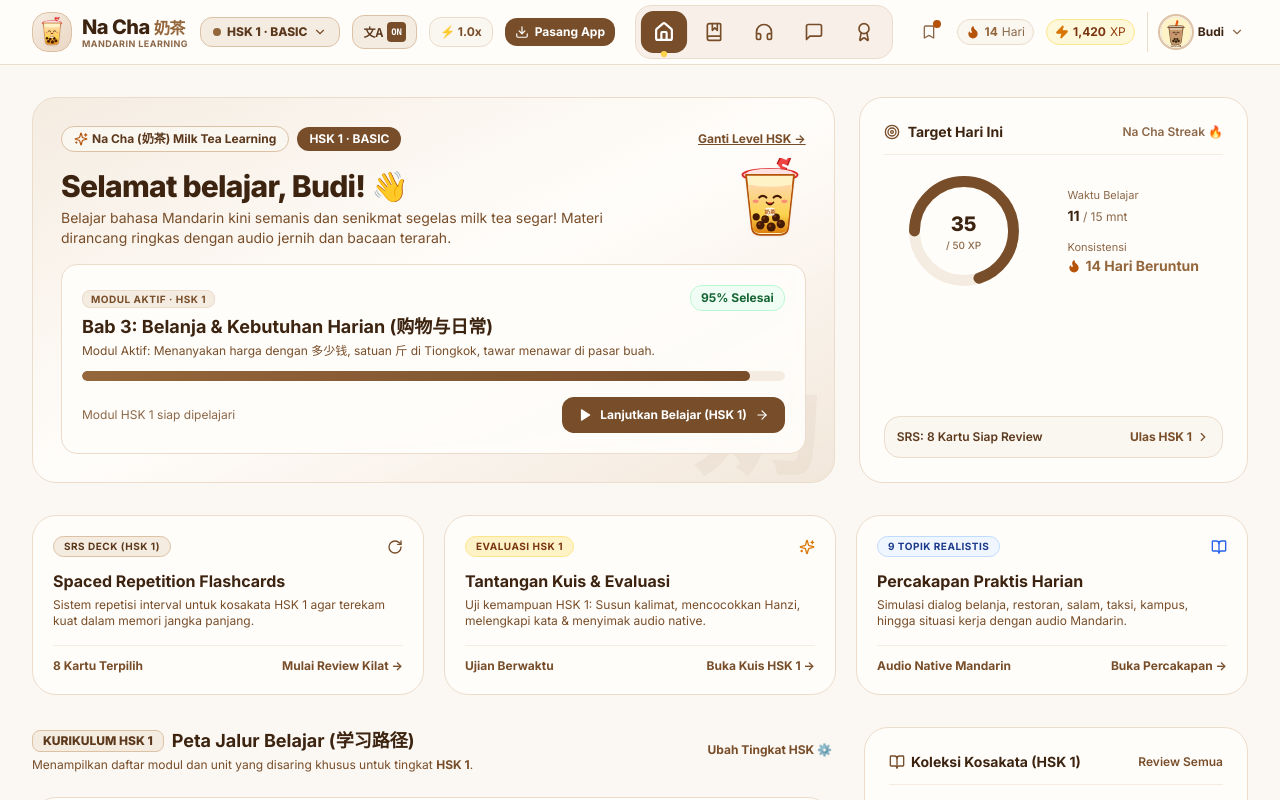
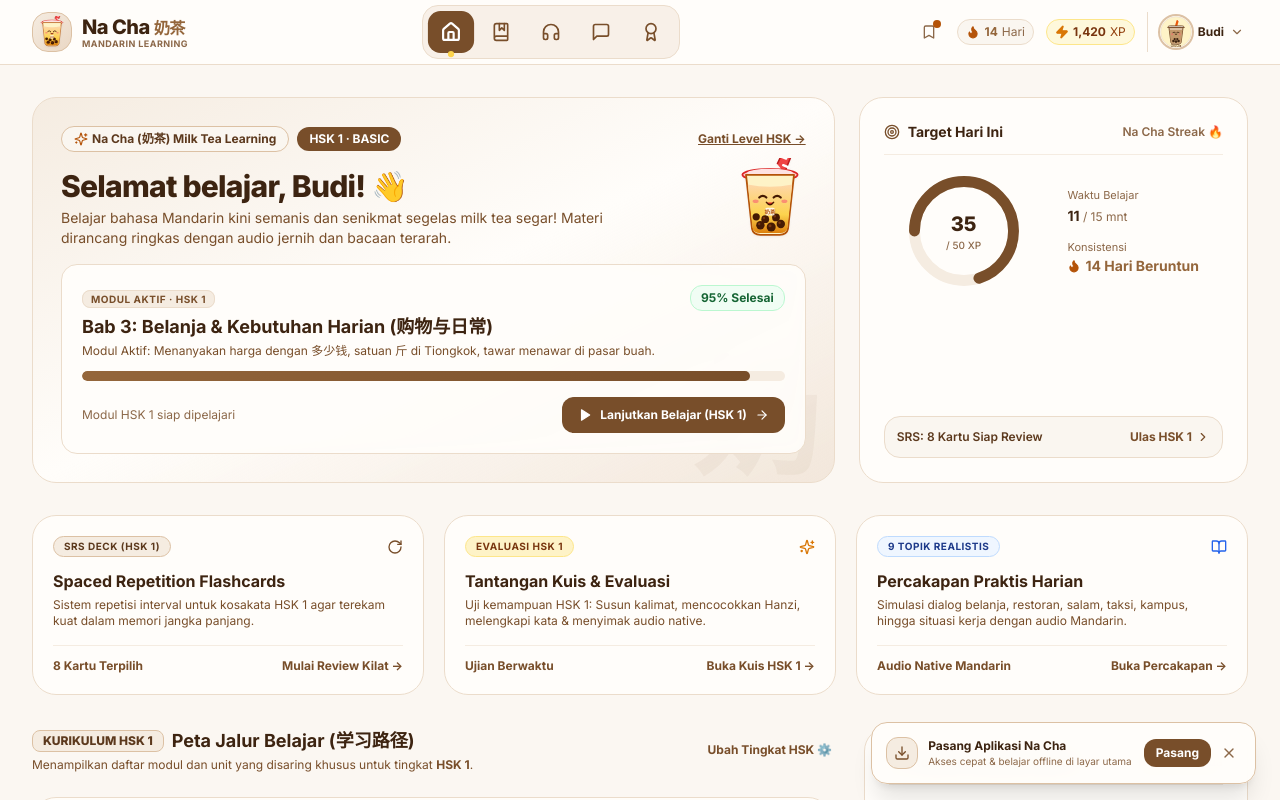
Before and after one commit to sharontabitha/na-cha-mandarin, a React (Vite) app: page / in a window 1280 px wide. Shown: the top 800 px of the page. Built offline with nearby package versions, Linux system fonts and the light colour scheme.

Commit message:
refactor: clean top header pills and add dismissible bottom install banner

```diff
--- a/src/App.jsx
+++ b/src/App.jsx
@@ -12,6 +12,7 @@ import MobileBottomNav from './components/MobileBottomNav';
 import { USER_PROFILE } from './data/learningData';
 import { audioService } from './services/speechService';
 import confetti from 'canvas-confetti';
+import { Download, X } from 'lucide-react';
 
 export default function App() {
   const [activeTab, setActiveTab] = useState('home');
@@ -32,6 +33,22 @@ export default function App() {
   // Active Guided Unit Learning Session
   // { unitId, title, level, step: 'vocab' | 'reading' | 'conversation' }
   const [activeUnitSession, setActiveUnitSession] = useState(null);
+
+  // Optional Dismissible Install Banner State
+  const [showInstallBanner, setShowInstallBanner] = useState(() => {
+    try {
+      return localStorage.getItem('nacha_hide_install_banner') !== 'true';
+    } catch(e) {
+      return true;
+    }
+  });
+
+  const handleDismissInstallBanner = () => {
+    setShowInstallBanner(false);
+    try {
+      localStorage.setItem('nacha_hide_install_banner', 'true');
+    } catch(e) {}
+  };
 
   // PWA Install Prompt Listener
   React.useEffect(() => {
@@ -289,6 +306,45 @@ export default function App() {
         setActiveTab={setActiveTab}
       />
 
+      {/* Optional Dismissible Bottom Install App Banner */}
+      {showInstallBanner && (
+        <aside
+          aria-label="Pemasangan Aplikasi"
+          className="fixed bottom-20 lg:bottom-4 left-3 right-3 sm:left-auto sm:right-6 sm:max-w-md z-40 bg-[#fffdfa]/95 backdrop-blur-md border border-[#dcc1a4] shadow-xl rounded-2xl p-3 sm:p-3.5 flex items-center justify-between gap-3 animate-fadeIn"
+        >
+          <div className="flex items-center space-x-2.5 min-w-0">
+            <div className="w-8 h-8 rounded-xl bg-[#f5ece1] border border-[#dcc1a4] flex items-center justify-center shrink-0">
+              <Download className="w-4 h-4 text-[#784e2a]" />
+            </div>
+            <div className="min-w-0">
+              <span className="text-xs font-bold text-[#3d2411] block truncate">
+                Pasang Aplikasi Na Cha
+              </span>
+              <span className="text-[10px] text-[#8c6849] block truncate">
+                Akses cepat &amp; belajar offline di layar utama
+              </span>
+            </div>
+          </div>
+
+          <div className="flex items-center space-x-1.5 shrink-0">
+            <button
+              onClick={handleInstallApp}
+              className="px-3 py-1.5 rounded-xl bg-[#784e2a] hover:bg-[#5c391d] text-white text-xs font-bold transition shadow-2xs active:scale-95 cursor-pointer"
+            >
+              Pasang
+            </button>
+            <button
+              onClick={handleDismissInstallBanner}
+              className="p-1 rounded-lg text-[#8c6849] hover:text-[#3d2411] hover:bg-[#f5ece1] transition cursor-pointer"
+              title="Hapus pemberitahuan ini"
+              aria-label="Hapus pemberitahuan ini"
+            >
+              <X className="w-4 h-4" />
+            </button>
+          </div>
+        </aside>
+      )}
+
       {/* Na Cha Brand Footer in Milk Tea Palette */}
       <footer className="mt-auto border-t border-[#ebdccb] bg-[#fffdfa]/95 py-6 text-xs text-[#8c6849]">
         <div className="max-w-7xl mx-auto px-4 sm:px-6 lg:px-8 flex flex-col sm:flex-row items-center justify-between gap-3">
--- a/src/components/Header.jsx
+++ b/src/components/Header.jsx
@@ -70,20 +70,20 @@ export default function Header({
     <header className="sticky top-0 z-40 bg-[#fffdfa]/95 backdrop-blur border-b border-[#ebdccb] shadow-2xs">
       <div className="max-w-7xl mx-auto px-4 sm:px-6 lg:px-8">
         <div className="flex items-center justify-between h-16">
-          {/* Logo & Level Selector */}
+          {/* Logo */}
           <div className="flex items-center space-x-2 sm:space-x-3 min-w-0">
             {/* Brand Logo with Milk Tea Mascot */}
             <div
               onClick={() => handleNavClick('home')}
-              className="flex items-center space-x-1.5 sm:space-x-2.5 cursor-pointer group shrink-0"
+              className="flex items-center space-x-2 sm:space-x-2.5 cursor-pointer group shrink-0"
             >
-              <div className="w-8 h-8 sm:w-10 sm:h-10 rounded-2xl bg-gradient-to-br from-[#f5ece1] to-[#ead7c4] border border-[#dcc1a4] flex items-center justify-center p-0.5 sm:p-1 shadow-2xs group-hover:scale-105 transition-transform shrink-0">
-                <Mascot size={26} mood="happy" />
+              <div className="w-9 h-9 sm:w-10 sm:h-10 rounded-2xl bg-gradient-to-br from-[#f5ece1] to-[#ead7c4] border border-[#dcc1a4] flex items-center justify-center p-0.5 sm:p-1 shadow-2xs group-hover:scale-105 transition-transform shrink-0">
+                <Mascot size={28} mood="happy" />
               </div>
               <div className="flex flex-col">
                 <div className="flex items-baseline space-x-1">
-                  <span className="text-base sm:text-xl font-black text-[#3d2411] tracking-tight whitespace-nowrap">
-                    Na Cha <span className="font-chinese text-xs sm:text-base font-bold text-[#94663b]">奶茶</span>
+                  <span className="text-lg sm:text-xl font-black text-[#3d2411] tracking-tight whitespace-nowrap">
+                    Na Cha <span className="font-chinese text-sm sm:text-base font-bold text-[#94663b]">奶茶</span>
                   </span>
                 </div>
                 <span className="text-[8px] sm:text-[9px] font-bold text-[#8c6849] tracking-wider -mt-1 hidden md:block">
@@ -91,120 +91,6 @@ export default function Header({
                 </span>
               </div>
             </div>
-
-            {/* Level Pill Dropdown (HSK 1, HSK 2, HSK 3 Filter) */}
-            <div className="relative shrink-0">
-              <button
-                onClick={() => setLevelDropdownOpen(!levelDropdownOpen)}
-                className="flex items-center space-x-1 sm:space-x-1.5 px-2 sm:px-3 py-1 sm:py-1.5 text-[11px] sm:text-xs font-extrabold rounded-xl bg-[#f5ece1] text-[#5c391d] border border-[#dcc1a4] hover:bg-[#ead7c4] transition-all shadow-2xs whitespace-nowrap"
-                title="Saring Level Materi HSK"
-              >
-                <span className="w-1.5 h-1.5 sm:w-2 sm:h-2 rounded-full bg-[#94663b]"></span>
-                <span>{activeMeta.name}</span>
-                <ChevronDown className={`w-3 h-3 sm:w-3.5 sm:h-3.5 text-[#784e2a] transition-transform ${levelDropdownOpen ? 'rotate-180' : ''}`} />
-              </button>
-
-              {levelDropdownOpen && (
-                <div className="absolute left-0 mt-2 w-64 bg-[#fffdfa] rounded-2xl shadow-xl border border-[#ebdccb] py-2 z-50 animate-fadeIn">
-                  <div className="px-3 py-1.5 border-b border-[#f5ece1] text-[10px] font-bold text-[#8c6849] uppercase tracking-wider">
-                    Pilih Level Materi:
-                  </div>
-                  {levels.map((lvl) => {
-                    const meta = HSK_LEVELS_META[lvl];
-                    const isCurrent = currentLevel === lvl;
-
-                    return (
-                      <button
-                        key={lvl}
-                        onClick={() => handleLevelSelect(lvl)}
-                        className={`w-full text-left px-3.5 py-2.5 flex items-center justify-between text-xs transition-colors ${
-                          isCurrent
-                            ? 'bg-[#f5ece1] text-[#3d2411] font-black'
-                            : 'text-[#5c391d] hover:bg-[#faf6f0]'
-                        }`}
-                      >
-                        <div>
-                          <div className="flex items-center space-x-1.5">
-                            <span className="font-extrabold">{meta.name}</span>
-                            <span className="text-[10px] text-[#8c6849] font-chinese font-normal">
-                              ({meta.chineseName})
-                            </span>
-                          </div>
-                          <span className="text-[10px] text-[#8c6849] block">
-                            Target {meta.targetWords} Kata · {meta.grammarPoints} Tata Bahasa
-                          </span>
-                        </div>
-                        {isCurrent && <Check className="w-4 h-4 text-[#784e2a] shrink-0" />}
-                      </button>
-                    );
-                  })}
-                  <div className="mt-1 pt-1.5 border-t border-[#f5ece1] px-3 py-1">
-                    <button
-                      onClick={() => handleNavClick('profile')}
-                      className="text-[11px] font-bold text-[#784e2a] hover:text-[#3d2411] block w-full text-center"
-                    >
-                      Buka Pengaturan Level Lengkap →
-                    </button>
-                  </div>
-                </div>
-              )}
-            </div>
-
-            {/* Global Pinyin Toggle (Hanzi Purity Mode) - Desktop view */}
-            {setShowGlobalPinyin && (
-              <button
-                onClick={() => {
-                  setShowGlobalPinyin(!showGlobalPinyin);
-                  audioService.playTapSound();
-                }}
-                className={`hidden md:flex items-center space-x-1 px-2.5 py-1.5 rounded-xl text-xs font-bold transition border shrink-0 ${
-                  showGlobalPinyin
-                    ? 'bg-[#f5ece1] text-[#5c391d] border-[#dcc1a4]'
-                    : 'bg-[#faf6f0] text-[#8c6849] border-[#ebdccb]'
-                }`}
-                title={showGlobalPinyin ? "Pinyin Aktif: Klik untuk menyembunyikan (Mode Baca Hanzi Murni)" : "Pinyin Tersembunyi: Klik untuk mengaktifkan"}
-              >
-                <span className="font-chinese font-bold text-xs">文A</span>
-                <span className={`text-[9px] uppercase px-1 py-0.5 rounded font-mono font-bold ${showGlobalPinyin ? 'bg-[#784e2a] text-white' : 'bg-[#ebdccb] text-[#5c391d]'}`}>
-                  {showGlobalPinyin ? 'ON' : 'OFF'}
-                </span>
-              </button>
-            )}
-
-            {/* Audio Speed Toggle (🐢 0.75x / ⚡ 1.0x) - Desktop view */}
-            {setAudioSpeed && (
-              <button
-                onClick={() => {
-                  const nextSpeed = audioSpeed === 0.75 ? 1.0 : 0.75;
-                  setAudioSpeed(nextSpeed);
-                  audioService.setDefaultRate(nextSpeed);
-                  audioService.playTapSound();
-                }}
-                className={`hidden md:flex items-center space-x-1 px-2.5 py-1.5 rounded-xl text-xs font-bold transition border shrink-0 ${
-                  audioSpeed === 0.75
-                    ? 'bg-[#fef3c7] text-[#92400e] border-[#fde68a]'
-                    : 'bg-[#faf6f0] text-[#784e2a] border-[#ebdccb] hover:bg-[#f5ece1]'
-                }`}
-                title={`Kecepatan Audio: ${audioSpeed}x. Klik untuk mengubah ke ${audioSpeed === 0.75 ? '1.0x (Normal)' : '0.75x (Lambat)'}`}
-              >
-                <span>{audioSpeed === 0.75 ? '🐢 0.75x' : '⚡ 1.0x'}</span>
-              </button>
-            )}
-
-            {/* Install PWA Button */}
-            {onInstallApp && (
-              <button
-                onClick={() => {
-                  audioService.playTapSound();
-                  onInstallApp();
-                }}
-                className="hidden lg:flex items-center space-x-1.5 px-2.5 py-1.5 rounded-xl text-xs font-bold bg-[#784e2a] hover:bg-[#5c391d] text-white transition shadow-2xs cursor-pointer active:scale-95 shrink-0"
-                title="Pasang aplikasi Na Cha di layar utama atau desktop Anda (PWA)"
-              >
-                <Download className="w-3.5 h-3.5" />
-                <span>Pasang App</span>
-              </button>
-            )}
           </div>
 
           {/* DESKTOP NAVIGATION: ICON-ONLY NAVBAR (Streamlined to 5 core features) */}
@@ -428,19 +314,6 @@ export default function Header({
               <User className="w-4 h-4 shrink-0 text-[#784e2a]" />
               <span>Profil Pengguna &amp; Target Belajar</span>
             </button>
-
-            {onInstallApp && (
-              <button
-                onClick={() => {
-                  setMobileMenuOpen(false);
-                  onInstallApp();
-                }}
-                className="flex items-center justify-center space-x-2 px-3.5 py-2.5 rounded-xl text-xs font-bold bg-[#784e2a] text-white shadow-sm mt-2 transition"
-              >
-                <Download className="w-4 h-4" />
-                <span>Pasang Aplikasi di Layar Utama (PWA)</span>
-              </button>
-            )}
           </div>
         </div>
       )}
```
